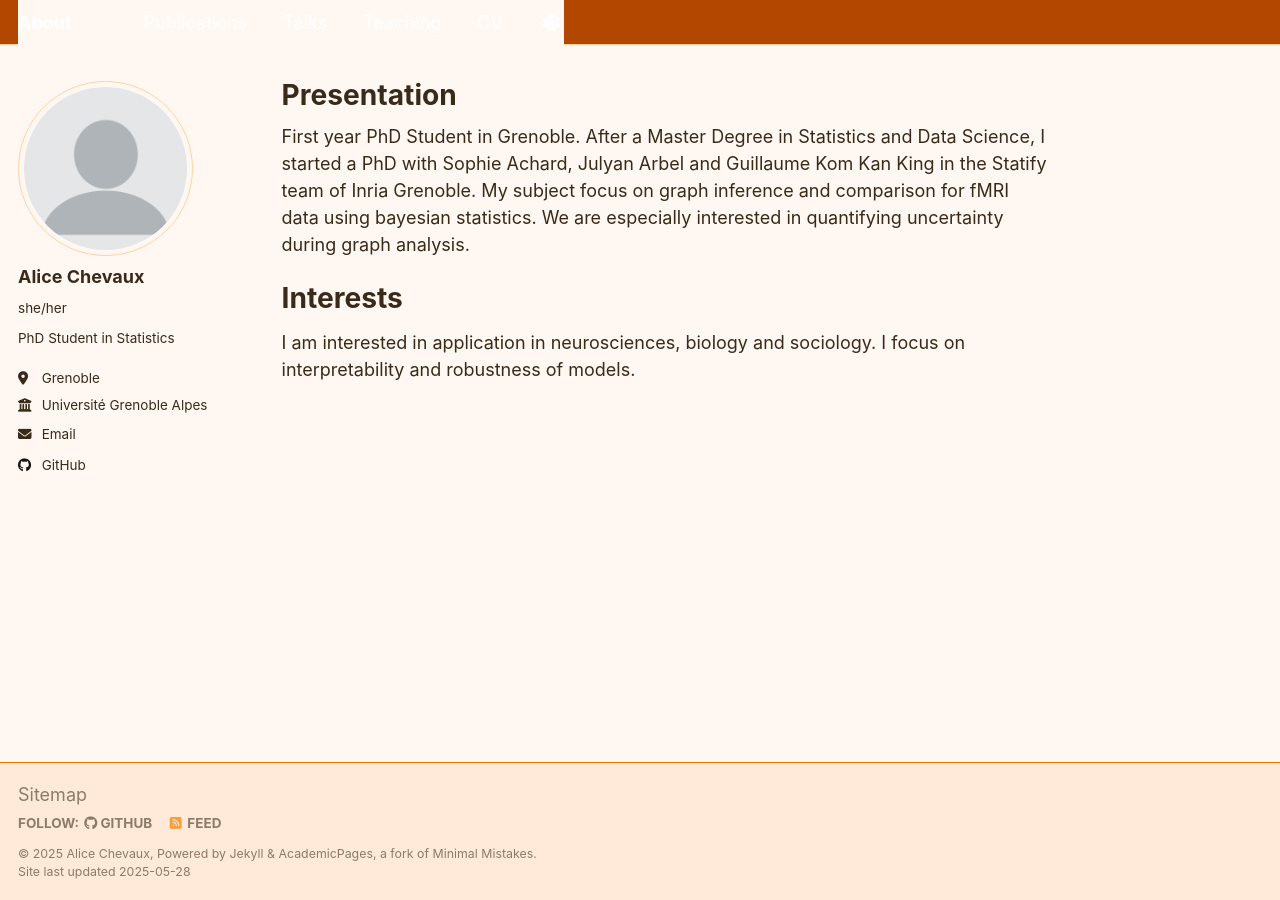
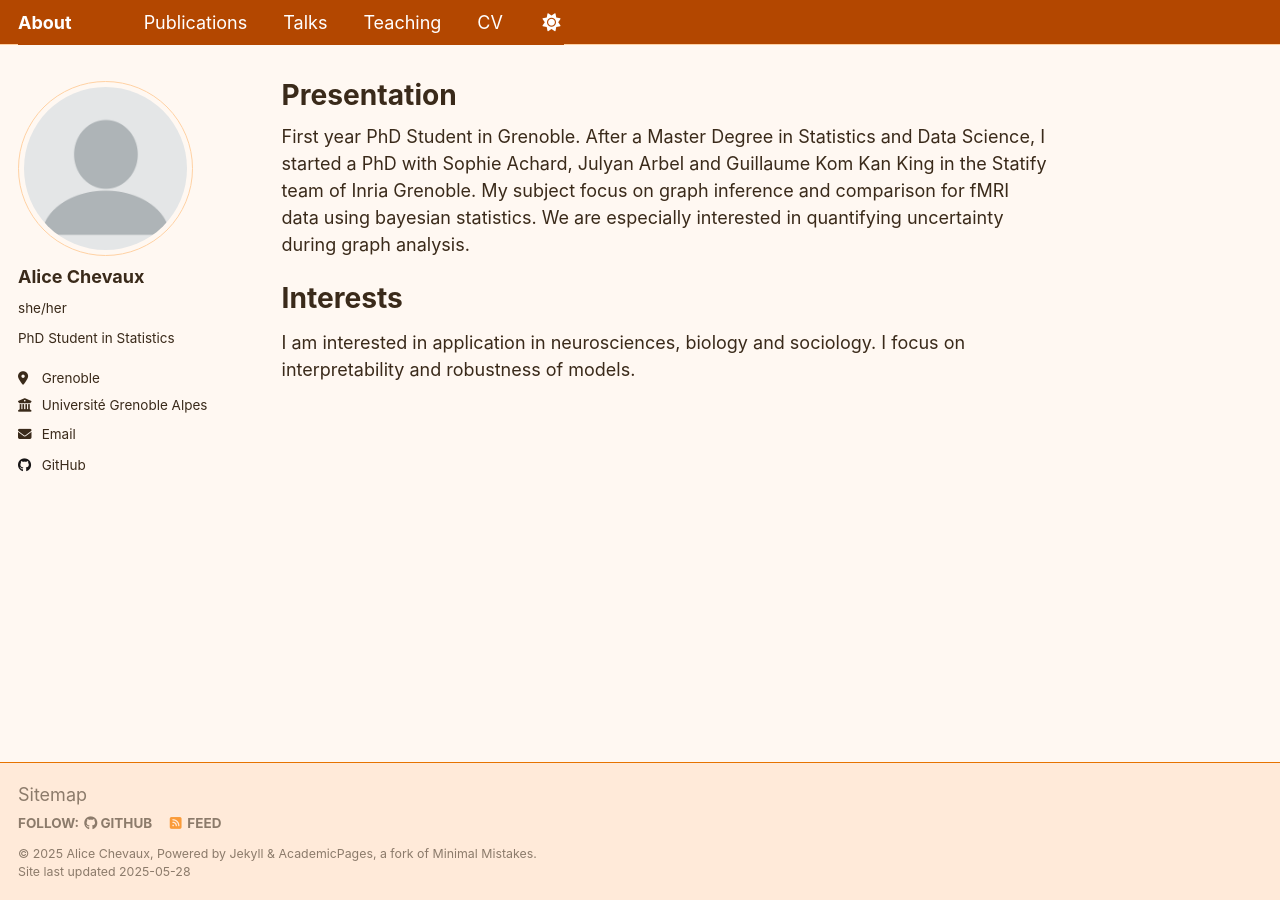
Before and after one commit to alicechevaux/alicechevaux.github.io, a Jekyll site: the page built from _pages/about.md, in a window 1280 px wide. Built offline with Jekyll 4.4.1, drawn with Linux system fonts in a browser that asks for light colours.

Commit message:
Update _masthead.scss

```diff
--- a/_sass/layout/_masthead.scss
+++ b/_sass/layout/_masthead.scss
@@ -4,7 +4,7 @@
 
 .masthead {
   position: fixed;
-  background: var(--global-bg-color);
+  background: var(--global-header-bg-color);
   height: fit-content;
   top: 0;
   width: 100%;
@@ -55,7 +55,7 @@
 }
 
 .masthead__menu-item {
-  background-color: var(--global-bg-color);
+  background-color: var(--global-header-bg-color);
   display: block;
   list-style-type: none;
   white-space: nowrap;
```
